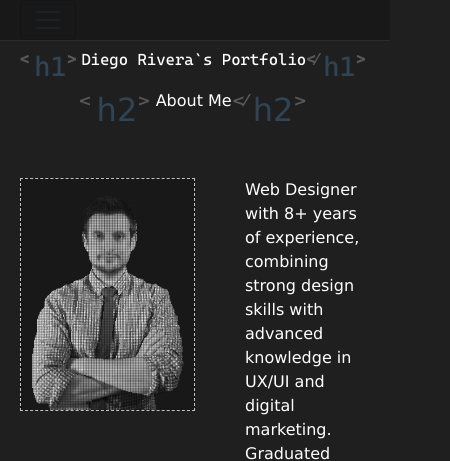
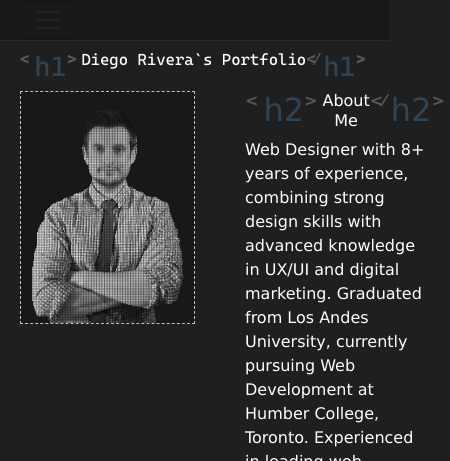
Before and after one commit to diegoarivera35/PortfolioFrontEnd, a React (Vite) app: page / in a window 390 px wide. Shown: the top 461 px of the page, 450 px wide, since content can reach past the window. Built offline with nearby package versions, Linux system fonts and the light colour scheme; no server answers.

Commit message:
about styles

```diff
--- a/src/components/About.jsx
+++ b/src/components/About.jsx
@@ -5,6 +5,17 @@ const Header = () => {
     return (
       <div className="centrar" id="about">
 
+
+
+
+<div className='biography'>
+
+    <img className="card-img" src={photo} alt="Card image cap" />
+
+
+
+
+<div className='aboutmetext'>
 
     <div className="centrar">
   <h2 className="htmlTitle">
@@ -18,14 +29,14 @@ const Header = () => {
   </h2>
 </div>
 
-<div className='biography'>
 
-    <img className="card-img" src={photo} alt="Card image cap" />
+<p>Web Designer with 8+ years of experience, combining strong design skills with advanced knowledge in UX/UI and digital marketing. Graduated from Los Andes University, currently pursuing Web Development at Humber College, Toronto. Experienced in leading web projects, content management, and optimizing websites for SEO. Bilingual in Spanish and English.</p>
+
+</div>
 
 
 
 
-<p>Web Designer with 8+ years of experience, combining strong design skills with advanced knowledge in UX/UI and digital marketing. Graduated from Los Andes University, currently pursuing Web Development at Humber College, Toronto. Experienced in leading web projects, content management, and optimizing websites for SEO. Bilingual in Spanish and English.</p>
 </div>
 </div>
   );
--- a/src/styles/App.css
+++ b/src/styles/App.css
@@ -790,6 +790,13 @@ footer .copyright p{
     overflow-x: auto;
 }
 
+.biography {
+
+  display: flex;
+  flex-direction: column;
+  gap: 20px;
+}
+
 /*------------scroll bar skills mobile--------------*/
 
 #skills::-webkit-scrollbar {
```
